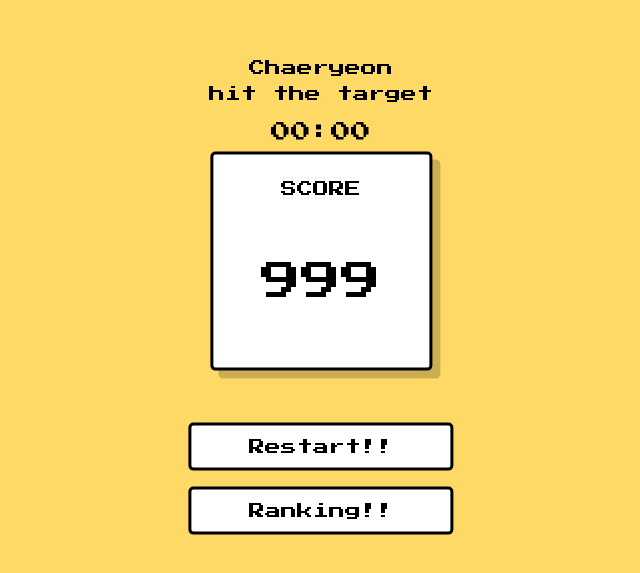
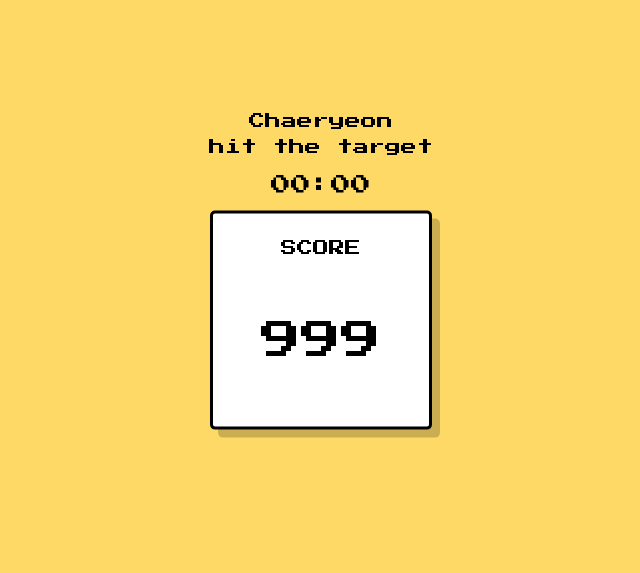
Before and after one commit to chaeryeon823/Embedded-System, a React (Create React App) app in the folder embedded-app/: page /shot in a window 1280 px wide. Shown: the part 103-676 px from the top of the page, without its empty margins (319-959 px from the left). Built offline with nearby package versions, Linux system fonts and the light colour scheme.

Commit message:
Add : TimeOutPage

```diff
--- a/embedded-app/src/App.js
+++ b/embedded-app/src/App.js
@@ -30,6 +30,7 @@ import MainPage from "./New/Main/Mainpage";
 import Loginpage from "./New/Login/Loginpage";
 import Shotpage from "./New/Shot/Shotpage";
 import Rankingpage from "./New/Ranking/Rankingpage";
+import TimeOutPage from "./New/TimeOut/TimeOutPage";
 
 function App(props) {
   return(
@@ -39,6 +40,7 @@ function App(props) {
         <Route path="login" element={<Loginpage />}/>
         <Route path="shot" element={<Shotpage />}/>
         <Route path="ranking" element={<Rankingpage />}></Route>
+        <Route path="timeout" element={<TimeOutPage />}></Route>
       </Routes>
     </BrowserRouter>
   )
--- a/embedded-app/src/New/Shot/Shotpage.jsx
+++ b/embedded-app/src/New/Shot/Shotpage.jsx
@@ -1,7 +1,7 @@
 import React from "react";
 import styled from "styled-components";
 import ShotCard from "./ShotCard";
-import Button from "../Main/Button";
+// import Button from "../Main/Button";
 function Shotpage(props) {
     return(
         <Wrapper>
@@ -10,8 +10,8 @@ function Shotpage(props) {
                 <Text>hit the target</Text>
                 <TimeText> 00:00</TimeText>
                 <ShotCard></ShotCard>
-                <Button text="Restart!!" radius="5px" page="login" margin="1rem" ></Button>
-                <Button text="Ranking!!" radius="5px" page="ranking" ></Button>
+                {/* <Button text="Restart!!" radius="5px" page="login" margin="1rem" ></Button>
+                <Button text="Ranking!!" radius="5px" page="ranking" ></Button> */}
             </Content>
         </Wrapper>
     )
@@ -25,7 +25,7 @@ const TimeText=styled.div`
     margin:0;
     font-family: 'Press Start 2P', cursive;
     font-size:1.25rem;
-    margin-bottom: 0.625rem;
+    margin-bottom: 1rem;
 
 
 `;
--- /dev/null
+++ b/embedded-app/src/New/TimeOut/TimeOutPage.jsx
@@ -0,0 +1,17 @@
+import React from "react";
+import styled from "styled-components";
+function TimeOutPage(props) {
+    return(
+        <Wrapper>
+
+        </Wrapper>
+    )
+
+}
+
+const Wrapper=styled.div`
+    background-color:#ffd966;
+    width:100vw;
+    height:100vh;
+`;
+export default TimeOutPage;
```
